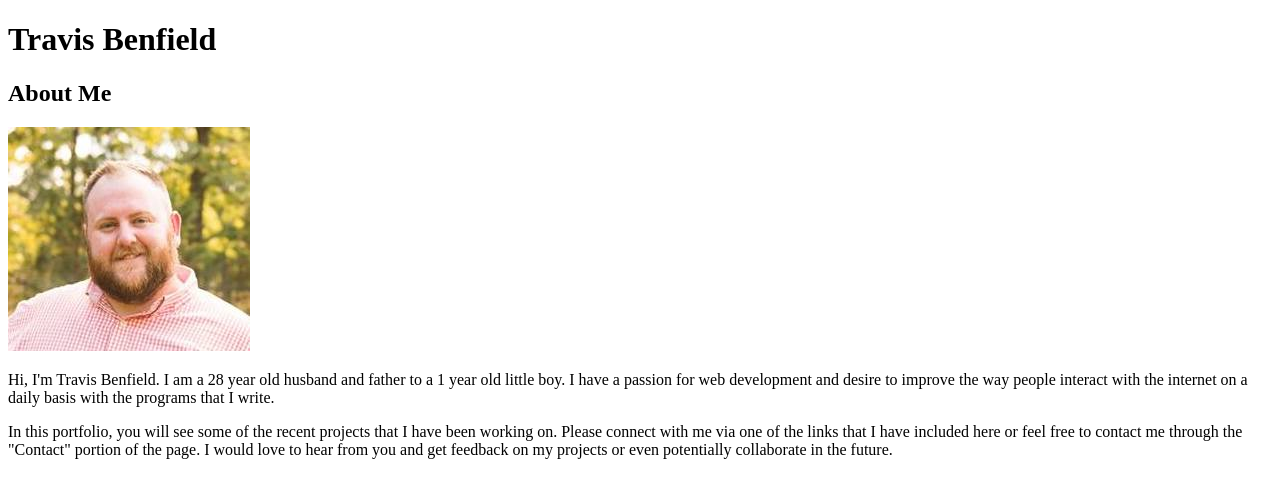
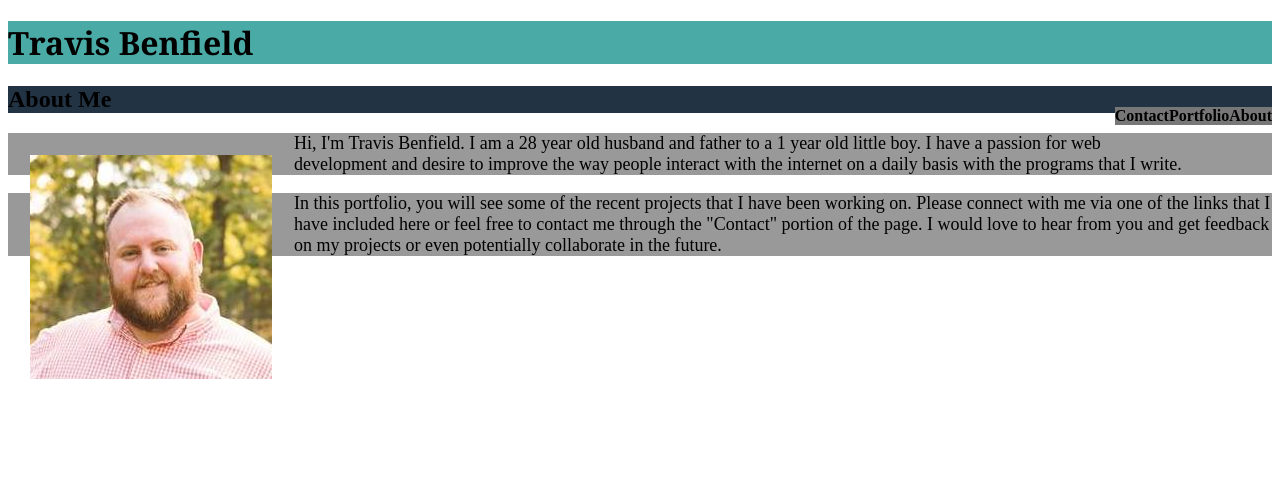
Before and after one commit to benfieldta/Basic-Portfolio, a plain HTML site: page index.html in a window 1280 px wide. Drawn offline with Linux system fonts and the light colour scheme.

Commit message:
third update

```diff
--- a/assets/css/style.css
+++ b/assets/css/style.css
@@ -0,0 +1,32 @@
+body {
+	background-color: #ffffff;
+}
+
+header {
+	background-color: #888;
+}
+
+h1 {
+	background-color: #4aaaa5;
+	font-family: 'Georgia', Times, Times New Roman, serif;
+	content: 20px 40px 20px 40px;
+}
+
+h2 {
+	background-color: #234;
+}
+
+img {
+	float: left;
+	margin: 22px;
+}
+
+p {
+	font-size: large;
+	background-color: #999;
+}
+
+h4 {
+	float: right;
+	background-color: #777;
+}
--- a/index.html
+++ b/index.html
@@ -1,12 +1,18 @@
 <!DOCTYPE html>
 <html>
 <head>
-	<title>Basic-Portfolio</title>
+	<title>Basic Portfolio</title>
 	<meta charset="UTF-8">
-	<meta name="viewport" content="width=device-width, initial-scale=1">
+	<link rel="stylesheet" href="assets/css/style.css">
 </head>
+
 <body>
+    <header>
 	<h1>Travis Benfield</h1>
+	<h4>About</h4>
+	<h4>Portfolio</h4>
+	<h4>Contact</h4>
+    </header>
 
 	<h2>About Me</h2>
 
```
